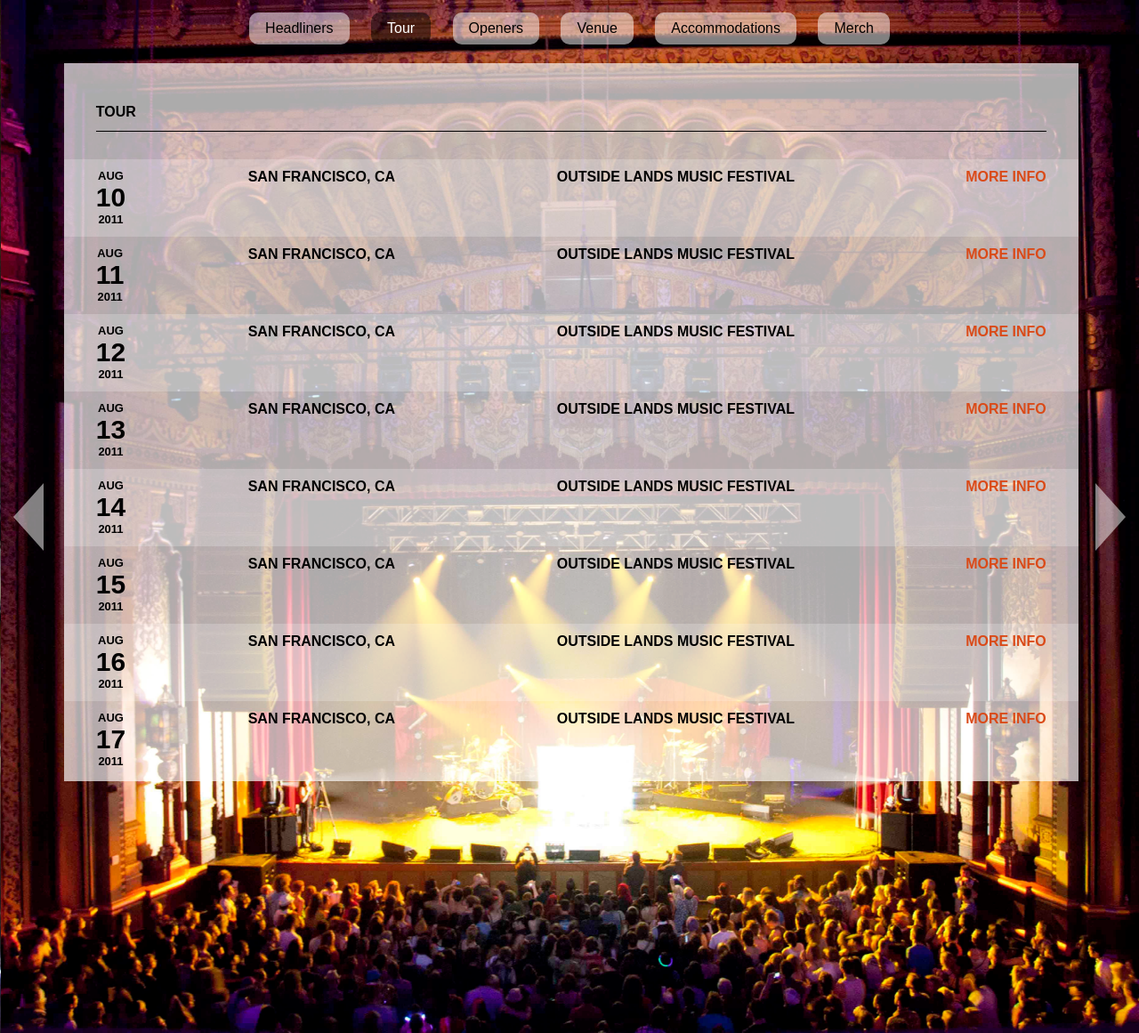
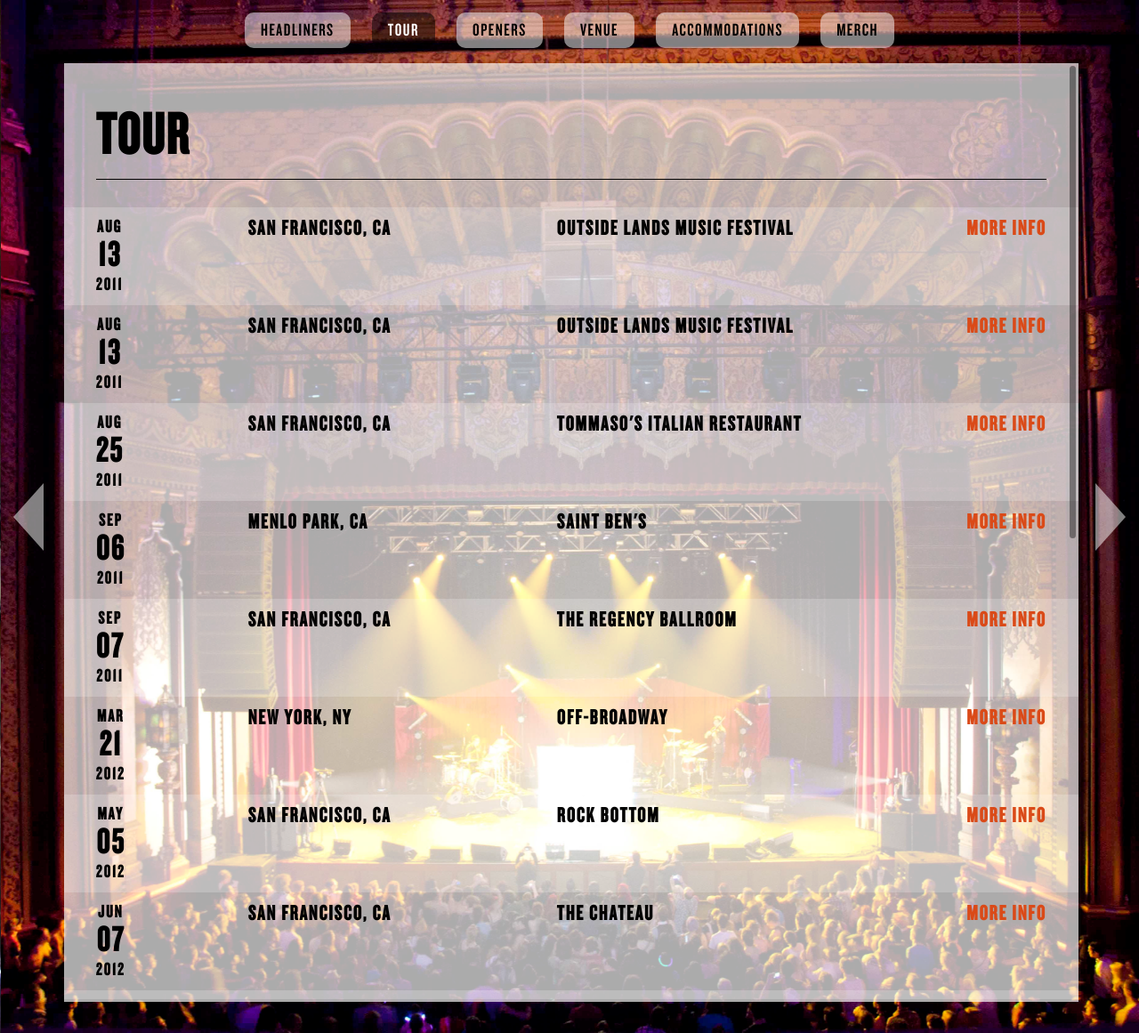
Before and after one commit to vincetg2/vjfc, a PHP site: page /tour.php in a window 1280 px wide. Shown: the whole page at 89% size. Run offline with PHP 8.4, Linux system fonts and the light colour scheme.

Commit message:
Updated: new font for headers, new toggle-all-stories on tour header click; Added: real tour stories

```diff
--- a/css/css.css
+++ b/css/css.css
@@ -1,5 +1,6 @@
-@font-face { font-family: theanoDidot; src: url('fonts/TheanoDidot-Regular.ttf'); }
-@font-face { font-family: monsieurLaDoulaise; src: url('fonts/MonsieurLaDoulaise-Regular.ttf'); }
+@font-face { font-family: theanoDidot;        src: url('../fonts/TheanoDidot-Regular.ttf'); }
+@font-face { font-family: monsieurLaDoulaise; src: url('../fonts/MonsieurLaDoulaise-Regular.ttf'); }
+@font-face { font-family: knockout;           src: url('../fonts/knockout-htf-48-featherweight-1361516727.ttf'); }
 
 body { background-color: black; }
 
@@ -20,7 +21,8 @@ a:hover { text-decoration: underline; }
 #fullpage
 {
     background: url('../images/fox-stage.jpg') no-repeat center center fixed; -webkit-background-size: cover; -moz-background-size: cover; -o-background-size: cover; background-size: cover;
-    font-family: sans-serif;
+    font-family: knockout, "Trebuchet MS", Helvetica, sans-serif;
+    letter-spacing: 0.125em;
 }
 
 #menu
@@ -30,7 +32,10 @@ a:hover { text-decoration: underline; }
     top: 0;
     left: 0;
     z-index: 70;
-    font-family: sans-serif;
+    font-family: knockout, "Trebuchet MS", Helvetica, sans-serif;
+    font-size: 20px;
+    letter-spacing: 0.075em;
+    text-transform: uppercase;
 }
 
 #menu ul
@@ -101,8 +106,7 @@ a:hover { text-decoration: underline; }
     -webkit-overflow-scrolling: touch;
     position: relative;
     text-align: left;
-    font-family: sans-serif;
-    font-size: 16px;
+    font-size: 24px;
     color: black;
 }
 #tour h1
@@ -110,7 +114,7 @@ a:hover { text-decoration: underline; }
     margin: 0 36px 31px;
     border-bottom: 1px solid black;
     padding: 43px 0 12px;
-    font-size: 16px;
+    font-size: 67px;
     text-transform: uppercase;
 }
 #tour .row
@@ -128,25 +132,28 @@ a:hover { text-decoration: underline; }
 
 #tour .date { width: 16%; }
 #tour .indate { display: inline-block; text-align: center; }
-#tour .month { font-size: 13px; }
-#tour .day   { font-size: 30px; }
-#tour .year  { font-size: 13px; }
+#tour .month,
+#tour .year { font-size: 20px; }
+#tour .day  { font-size: 40px; }
 
 #tour .location { width: 65%; }
 #tour .city  { width: 50%; float: left; }
 #tour .place { width: 50%; float: left; }
-#tour .storycontain
+#tour .story
 {
     display: none;
     clear: both;
     border-top: 1px solid black;
     padding-top: 9px;
 }
-#tour .story
+#tour .instory
 {
     text-transform: none;
     max-width: 600px;
     padding-left: 50px;
+    font-family: "Trebuchet MS", Helvetica, sans-serif;
+    font-size: 18px;
+    letter-spacing: 0;
 }
 
 #tour .tickets
@@ -245,13 +252,17 @@ a:hover { text-decoration: underline; }
     }
 
     /* tour */
-    #tour h1 { margin: 0 18px 18px; padding: 18px 0 0; }
-    #tour .row { padding-left: 18px; padding-right: 18px; }
+    #tour h1 { margin: 0 15px 15px; padding: 15px 0 0; }
+    #tour .row { padding-left: 15px; padding-right: 15px; }
     #tour .col.location { width: 50%; }
     #tour .city  { width: 100%; float: none; }
     #tour .place { width: 100%; float: none; }
-    #tour .storycontain { max-width: 420px; width: 158%; }
-    #tour .story { padding-left: 0; }
+    #tour .story { max-width: 420px; width: 158%; }
+    #tour .instory
+    {
+        padding-left: 0;
+        font-size: 16px;
+    }
 
     #venue img { width: 200px; }
     #merch img { width: 200px; }
@@ -307,7 +318,11 @@ a:hover { text-decoration: underline; }
     .maincontain { width: 720px; padding-bottom: 48px; }
 
     /* tour */
-    #tour .story { padding-left: 0; }
+    #tour .instory
+    {
+        padding-left: 0;
+        font-size: 16px;
+    }
 }
 
 @media (min-width: 845px) and (max-width: 991px)
@@ -325,7 +340,11 @@ a:hover { text-decoration: underline; }
     /* tour */
     #tour .col.date { width: 16%; }
     #tour .col.city { width: 33%; }
-    #tour .story { padding-left: 0; }
+    #tour .instory
+    {
+        padding-left: 0;
+        font-size: 16px;
+    }
 }
 
 @media (min-width: 992px) and (max-width: 1079px)
@@ -341,7 +360,7 @@ a:hover { text-decoration: underline; }
     .maincontain { width: 840px; }
 
     /* tour */
-    #tour .story { padding-left: 0; }
+    #tour .instory { padding-left: 0; }
 }
 
 @media (min-width: 1080px) and (max-width: 1259px)
@@ -357,7 +376,7 @@ a:hover { text-decoration: underline; }
     .maincontain { width: 940px; }
 
     /* tour */
-    #tour .story { padding-left: 0; }
+    #tour .instory { padding-left: 0; }
 }
 
 @media (max-device-width: 767px) and (orientation: landscape)
--- a/templates/mainLayout.php
+++ b/templates/mainLayout.php
@@ -67,53 +67,122 @@
                                 (
                                     array
                                     (
-                                        'date'  => array('month' => 'Aug', 'day' => 10, 'year' => 2011),
+                                        'date'  => array('month' => 'Aug', 'day' => '13', 'year' => 2011),
                                         'city'  => 'San Francisco, CA',
-                                        'place' => 'Outside Lands Music Festival',
+                                        'place' => "Outside Lands Music Festival",
+                                        'story' => "4:35 PM - Vincent & Jacklin meet at the replica Dutch Windmills while Arctic Monkeys are setting up on stage.",
                                     ),
                                     array
                                     (
-                                        'date'  => array('month' => 'Aug', 'day' => 11, 'year' => 2011),
+                                        'date'  => array('month' => 'Aug', 'day' => '13', 'year' => 2011),
                                         'city'  => 'San Francisco, CA',
-                                        'place' => 'Outside Lands Music Festival',
+                                        'place' => "Outside Lands Music Festival",
+                                        'story' => "4:48 PM - Vincent gets Jacklin's phone number while Arctic Monkeys are playing on stage.",
                                     ),
                                     array
                                     (
-                                        'date'  => array('month' => 'Aug', 'day' => 12, 'year' => 2011),
+                                        'date'  => array('month' => 'Aug', 'day' => '25', 'year' => 2011),
                                         'city'  => 'San Francisco, CA',
-                                        'place' => 'Outside Lands Music Festival',
+                                        'place' => "Tommaso's Italian Restaurant",
+                                        'story' => "Vincent takes Jacklin out for their first date. Everything goes wrong except for the food, but they enjoy every minute of it anyway.",
                                     ),
                                     array
                                     (
-                                        'date'  => array('month' => 'Aug', 'day' => 13, 'year' => 2011),
-                                        'city'  => 'San Francisco, CA',
-                                        'place' => 'Outside Lands Music Festival',
+                                        'date'  => array('month' => 'Sep', 'day' => '06', 'year' => 2011),
+                                        'city'  => 'Menlo Park, CA',
+                                        'place' => "Saint Ben's",
+                                        'story' => "12:07 AM - Vincent asks Jacklin to “go steady.”",
                                     ),
                                     array
                                     (
-                                        'date'  => array('month' => 'Aug', 'day' => 14, 'year' => 2011),
+                                        'date'  => array('month' => 'Sep', 'day' => '07', 'year' => 2011),
                                         'city'  => 'San Francisco, CA',
-                                        'place' => 'Outside Lands Music Festival',
+                                        'place' => 'The Regency Ballroom',
+                                        'story' => "Vincent takes Jacklin to see Hansen of “Mmmbop” fame. But really, they go to see the opener, Meiko, for their first date as an official couple.",
                                     ),
                                     array
                                     (
-                                        'date'  => array('month' => 'Aug', 'day' => 15, 'year' => 2011),
-                                        'city'  => 'San Francisco, CA',
-                                        'place' => 'Outside Lands Music Festival',
+                                        'date'  => array('month' => 'Mar', 'day' => '21', 'year' => 2012),
+                                        'city'  => 'New York, NY',
+                                        'place' => 'Off-Broadway',
+                                        'story' => "Vincent and Jacklin take their first big trip together.",
                                     ),
                                     array
                                     (
-                                        'date'  => array('month' => 'Aug', 'day' => 16, 'year' => 2011),
+                                        'date'  => array('month' => 'May', 'day' => '05', 'year' => 2012),
                                         'city'  => 'San Francisco, CA',
-                                        'place' => 'Outside Lands Music Festival',
+                                        'place' => 'Rock Bottom',
+                                        'story' => "Jacklin and Vincent host the first annual Kentucky Derby Party.",
                                     ),
                                     array
                                     (
-                                        'date'  => array('month' => 'Aug', 'day' => 17, 'year' => 2011),
+                                        'date'  => array('month' => 'Jun', 'day' => '07', 'year' => 2012),
                                         'city'  => 'San Francisco, CA',
-                                        'place' => 'Outside Lands Music Festival',
+                                        'place' => 'The Chateau',
+                                        'story' => "Vincent and Jacklin move in together.",
+                                    ),
+                                    array
+                                    (
+                                        'date'  => array('month' => 'Apr', 'day' => '20', 'year' => 2013),
+                                        'city'  => 'Santa Cruz, CA',
+                                        'place' => 'Santa Cruz Mountains',
+                                        'story' => "Vincent and Jacklin go wine tasting for the first time.",
+                                    ),
+                                    array
+                                    (
+                                        'date'  => array('month' => 'May', 'day' => '21', 'year' => 2013),
+                                        'city'  => 'Santa Clara, CA',
+                                        'place' => 'SoundHound',
+                                        'story' => "Jacklin starts a job at SoundHound with Vincent because living together was not enough.",
+                                    ),
+                                    array
+                                    (
+                                        'date'  => array('month' => 'Jul', 'day' => '13', 'year' => 2013),
+                                        'city'  => 'Sacramento, CA',
+                                        'place' => 'The Ranch',
+                                        'story' => "Known as D-Day, Vincent and Jacklin add a new member to their small family by adopting @DoodleOfTheMission.",
+                                    ),
+                                    array
+                                    (
+                                        'date'  => array('month' => 'Sep', 'day' => '07', 'year' => 2013),
+                                        'city'  => 'San Diego, CA',
+                                        'place' => 'El Zarape',
+                                        'story' => "Vincent and Jacklin spend their second anniversary in San Diego where they eat the best burritos ever.",
+                                    ),
+                                    array
+                                    (
+                                        'date'  => array('month' => 'Nov', 'day' => '18', 'year' => 2013),
+                                        'city'  => 'San Jose, CA',
+                                        'place' => 'The Perchoir',
+                                        'story' => "Vincent and Jacklin move to San Jose.",
+                                    ),
+                                    array
+                                    (
+                                        'date'  => array('month' => 'Apr', 'day' => '07', 'year' => 2014),
+                                        'city'  => 'Indio, CA',
+                                        'place' => 'Coachella Valley Music and Arts Festival',
+                                        'story' => "Vincent and Jacklin take their first camping trip together.",
+                                    ),
+                                    array
+                                    (
+                                        'date'  => array('month' => 'Apr', 'day' => '26', 'year' => 2014),
+                                        'city'  => 'San Francisco, CA',
+                                        'place' => 'Golden Gate Park Tulip Gardens',
+                                        'story' => "Vincent proposes to Jacklin by the Dutch Windmill.",
+                                    ),
+                                    array
+                                    (
+                                        'date'  => array('month' => 'May', 'day' => '02', 'year' => 2014),
+                                        'city'  => 'Gilroy, CA',
+                                        'place' => 'Hecker Pass Winery',
+                                        'story' => "Vincent and Jacklin get married!",
                                     ),
                                 );
+
+                                foreach($dateInfos as &$dateInfo)
+                                    if(!isset($dateInfo['story']))
+                                        $dateInfo['story'] = 'Lorem ipsum dolor sit amet, consectetur adipisicing elit, sed do eiusmod tempor incididunt ut labore et dolore magna aliqua. Ut enim ad minim veniam, quis nostrud exercitation ullamco laboris nisi ut aliquip ex ea commodo consequat. Duis aute irure dolor in reprehenderit in voluptate velit esse cillum dolore eu fugiat nulla pariatur. Excepteur sint occaecat cupidatat non proident, sunt in culpa qui officia deserunt mollit anim id est laborum.';
+                                unset($dateInfo); // safety net
                             ?>
                             <?php foreach($dateInfos as $dateInfo) { ?>
                                 <div class="row">
@@ -127,7 +196,11 @@
                                     <div class="location col">
                                         <div class="city"><?php  echo $dateInfo['city'];  ?></div>
                                         <div class="place"><?php echo $dateInfo['place']; ?></div>
-                                        <div class="storycontain"><div class="story">Lorem ipsum dolor sit amet, consectetur adipisicing elit, sed do eiusmod tempor incididunt ut labore et dolore magna aliqua. Ut enim ad minim veniam, quis nostrud exercitation ullamco laboris nisi ut aliquip ex ea commodo consequat. Duis aute irure dolor in reprehenderit in voluptate velit esse cillum dolore eu fugiat nulla pariatur. Excepteur sint occaecat cupidatat non proident, sunt in culpa qui officia deserunt mollit anim id est laborum.</div></div>
+                                        <div class="story">
+                                            <div class="instory"><?php
+                                                echo htmlspecialchars($dateInfo['story']);
+                                            ?></div>
+                                        </div>
                                     </div>
                                     <div class="tickets col">More Info</div>
                                 </div>
```
Also changed, not shown: js/js.js (+13 -2 lines), fonts/knockout-htf-48-featherweight-1361516727.ttf (added).
